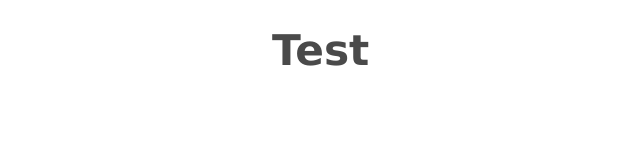
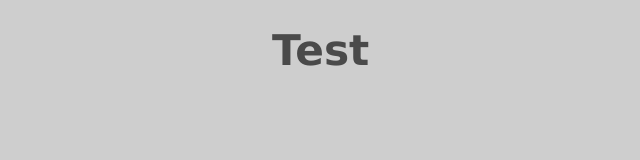
Before and after one commit to akmur/playground, a website: page index.html in a window 1280 px wide. Shown: the whole page, without its empty margins (26-666 px from the left). Drawn offline with Linux system fonts and the light colour scheme.

Commit message:
adding node sass

```diff
--- a/package.json
+++ b/package.json
@@ -4,7 +4,8 @@
   "description": "",
   "main": "index.js",
   "scripts": {
-    "serve": "live-server"
+    "sass": "node-sass -w styles/styles.scss styles/styles.css",
+    "dev": "npm run sass & live-server"
   },
   "author": "",
   "license": "ISC",
@@ -12,6 +13,7 @@
     "standard": "^12.0.1",
     "stylelint": "^9.4.0",
     "stylelint-order": "^0.8.1",
-    "stylelint-scss": "^3.2.0"
+    "stylelint-scss": "^3.2.0",
+    "node-sass": "^4.11.0"
   }
 }
--- a/styles/styles.scss
+++ b/styles/styles.scss
@@ -1,3 +1,3 @@
 body {
-  background: #ffffff;
+  background: #cecece;
 }
```
Also changed, not shown: styles/styles.css, 2 other files.
